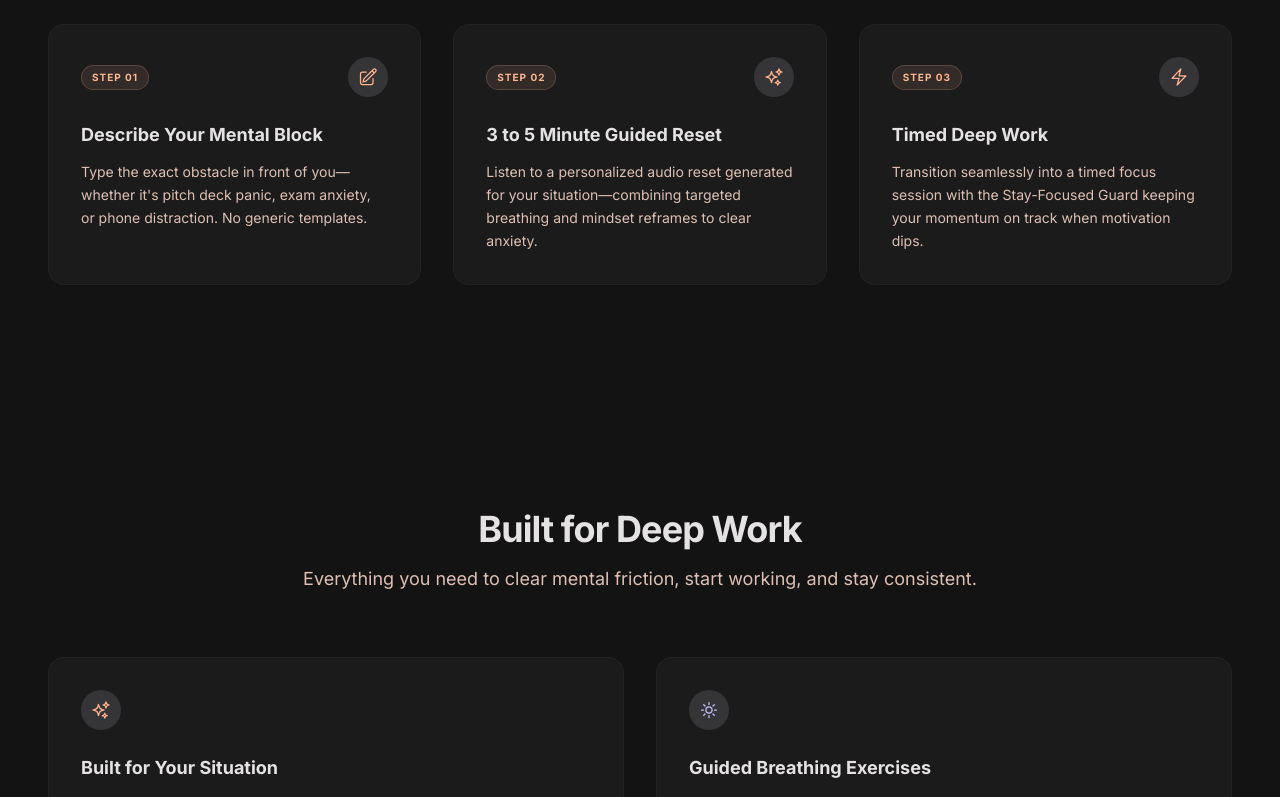
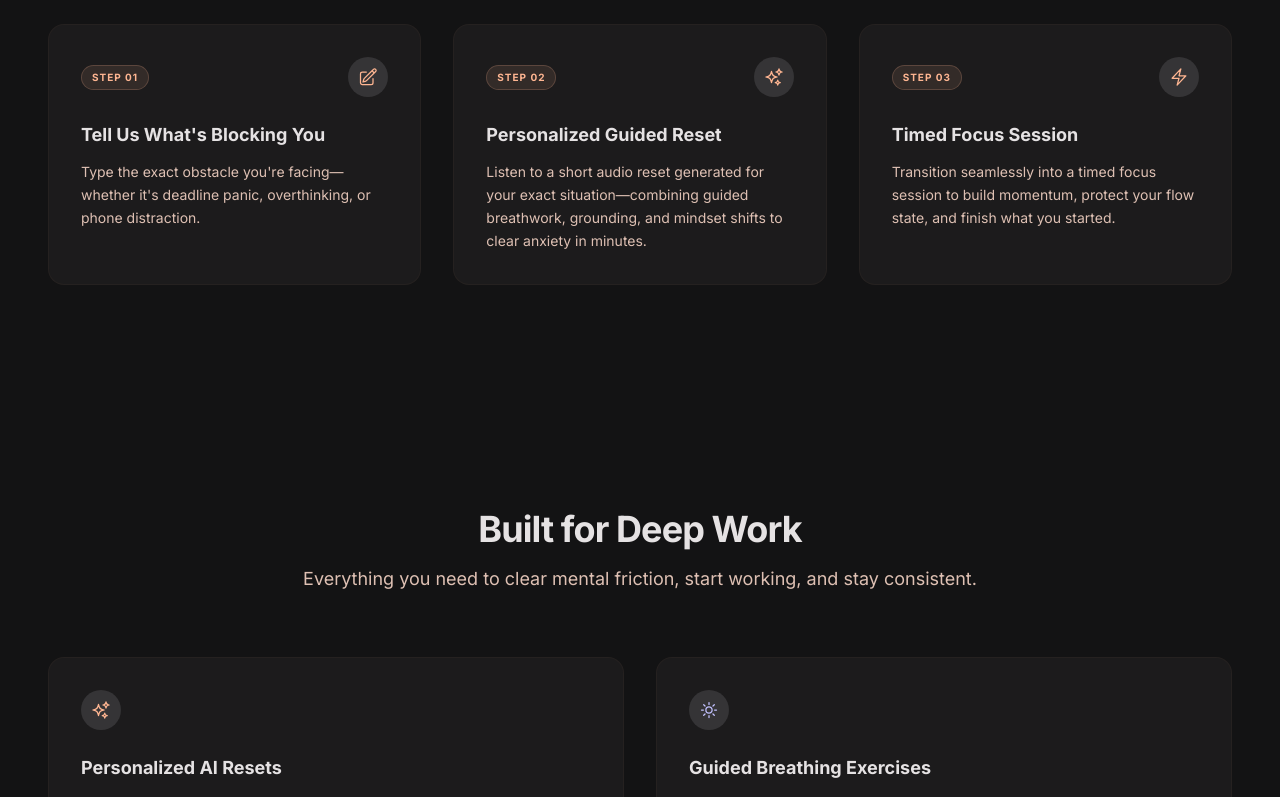
Before and after one commit to akshayk95388/unblock-focus, a Next.js app: page / in a window 1280 px wide. Shown: the part 1060-1857 px from the top of the page. Built offline with nearby package versions, Linux system fonts and the light colour scheme; no server answers.

Commit message:
refactor(landing): clarify landing page copy and value props

```diff
--- a/src/app/page.tsx
+++ b/src/app/page.tsx
@@ -74,7 +74,7 @@ export default function Home() {
     {
       question: "How does Unblock help me start working?",
       answer:
-        "If you're feeling stuck, overwhelmed, or anxious about a task, Unblock helps you get unstuck. First, you type what's bothering you, and we build a short 2-to-10 minute guided session to clear your mind. Right after, we start a focus session to help you get straight into deep work.",
+        "If you're feeling stuck, overwhelmed, or anxious about a task, Unblock helps you get unstuck. First, you type what's bothering you, and we build a short, personalized guided session to clear your mind. Right after, we start a focus session to help you get straight into deep work.",
     },
     {
       question: "Are the guided sessions pre-recorded?",
@@ -89,7 +89,7 @@ export default function Home() {
     {
       question: "Why are guided sessions kept under 10 minutes?",
       answer:
-        "Because the goal is action, not productive procrastination. If your mind is asking for a 30-minute meditation, that is often a subtle delay tactic. Unblock guided sessions are intentionally 2 to 10 minutes to clear your mental blocker fast and get you straight into work with high energy.",
+        "Because the goal is action, not productive procrastination. If your mind is asking for a 30-minute meditation, that is often a subtle delay tactic. Unblock guided sessions are intentionally kept short (under 10 minutes) to clear your mental blocker fast and get you straight into work with high energy.",
     },
     {
       question: "Does Unblock work on mobile and tablet?",
@@ -319,10 +319,10 @@ export default function Home() {
                 </div>
               </div>
               <h3 className="text-lg font-bold text-on-surface mb-3">
-                Describe Your Mental Block
+                Tell Us What&apos;s Blocking You
               </h3>
               <p className="text-on-surface-variant text-sm leading-relaxed flex-1">
-                Type the exact obstacle in front of you—whether it&apos;s pitch deck panic, exam anxiety, or phone distraction. No generic templates.
+                Type the exact obstacle you&apos;re facing—whether it&apos;s deadline panic, overthinking, or phone distraction.
               </p>
             </div>
 
@@ -339,10 +339,10 @@ export default function Home() {
                 </div>
               </div>
               <h3 className="text-lg font-bold text-on-surface mb-3">
-                3 to 5 Minute Guided Reset
+                Personalized Guided Reset
               </h3>
               <p className="text-on-surface-variant text-sm leading-relaxed flex-1">
-                Listen to a personalized audio reset generated for your situation—combining targeted breathing and mindset reframes to clear anxiety.
+                Listen to a short audio reset generated for your exact situation—combining guided breathwork, grounding, and mindset shifts to clear anxiety in minutes.
               </p>
             </div>
 
@@ -359,10 +359,10 @@ export default function Home() {
                 </div>
               </div>
               <h3 className="text-lg font-bold text-on-surface mb-3">
-                Timed Deep Work
+                Timed Focus Session
               </h3>
               <p className="text-on-surface-variant text-sm leading-relaxed flex-1">
-                Transition seamlessly into a timed focus session with the Stay-Focused Guard keeping your momentum on track when motivation dips.
+                Transition seamlessly into a timed focus session to build momentum, protect your flow state, and finish what you started.
               </p>
             </div>
           </div>
@@ -391,7 +391,7 @@ export default function Home() {
                 </svg>
               </div>
               <h3 className="text-lg font-bold text-on-surface mb-3">
-                Built for Your Situation
+                Personalized AI Resets
               </h3>
               <p className="text-on-surface-variant text-sm leading-relaxed">
                 Tell the app what&apos;s blocking you. Get a custom audio reset designed for your exact obstacle—deadlines, burnout, or feeling overwhelmed.
@@ -737,7 +737,7 @@ export default function Home() {
                 Start Guided Session
               </a>
               <p className="text-[11px] font-bold uppercase tracking-[0.2em] text-on-surface-variant">
-                Start for free. No credit card required.
+                Start for free. Includes 3 free AI guided sessions.
               </p>
             </div>
           </div>
```
